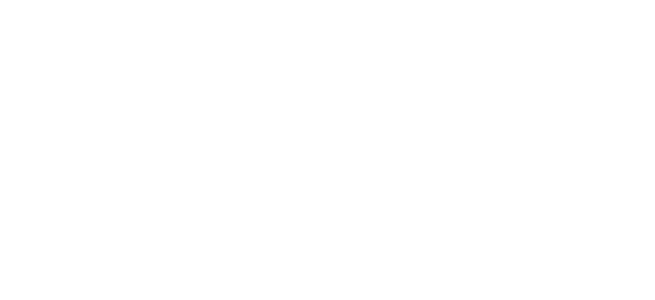
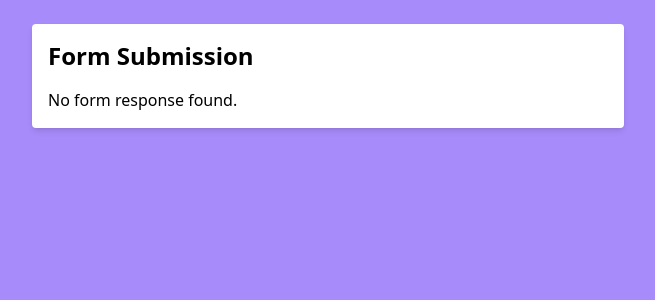
Before and after one commit to Vatsalkayastha/Shipmnts, a React (Vite) app in the folder Frontend/: page /submit in a window 1280 px wide. Before the commit this address had no page. Shown: the top 300 px of the page, without its empty margins (312-967 px from the left). Built offline with nearby package versions, Linux system fonts and the light colour scheme.

Commit message:
Preview and Submit Page

```diff
--- a/Frontend/src/App.jsx
+++ b/Frontend/src/App.jsx
@@ -2,6 +2,8 @@ import React from 'react'
 import { BrowserRouter as Router, Route, Routes } from "react-router-dom";
 import Home from "./pages/Home.jsx"
 import Form from './pages/Form.jsx';
+import FormPreview from './pages/FormPreview.jsx';
+import FormSubmit from './pages/FormSubmit.jsx';
 
 
 const App = () => {
@@ -10,6 +12,8 @@ const App = () => {
       <Routes>
         <Route path='/' element={<Home />} />
         <Route path='/form' element={<Form />} />
+        <Route path='/preview' element={<FormPreview />} />
+        <Route path='/submit' element={<FormSubmit />} />
       </Routes>
     </Router>
   )
--- a/Frontend/src/components/FormElementRender.jsx
+++ b/Frontend/src/components/FormElementRender.jsx
@@ -98,7 +98,7 @@ const FormElementRender = ({
           }}
         />
         <select
-          className="w-[20%] p-2 border rounded mb-2"
+          className="w-[23%] p-2 border rounded mb-2"
           value={inputType}
           onChange={handleInputChange}
         >
--- a/Frontend/src/pages/Form.jsx
+++ b/Frontend/src/pages/Form.jsx
@@ -1,13 +1,15 @@
 import React, { useState } from "react";
 import ElementSelector from "../components/ElementSelector.jsx";
 import FormElementRender from "../components/FormElementRender.jsx";
+import { useNavigate } from "react-router-dom";
+
 
 const Form = () => {
   const [formTitle, setFormTitle] = useState("");
   const [formDescription, setFormDescription] = useState("");
   const [formElements, setFormElements] = useState([]);
   const [errors, setErrors] = useState({});
-
+   const navigate = useNavigate();
   const addElement = () => {
     setFormElements([
       ...formElements,
@@ -55,15 +57,13 @@ const Form = () => {
          newErrors[element.id] = "This field is required.";
        }
      });
-    if (Object.keys(newErrors).length > 0) {
+     if (Object.keys(newErrors).length === 0) {
+       // Navigate to the preview page and pass form data through state
+       navigate("/preview", {
+         state: { formData: { formTitle, formDescription, formElements } },
+       });
+     } else {
        setErrors(newErrors);
-    } else {
-      // Submit form data
-      console.log("Form submitted:", {
-        formTitle,
-        formDescription,
-        formElements,
-      });
      }
   };
 
@@ -102,7 +102,7 @@ const Form = () => {
             type="submit"
             className="bg-green-500 text-white p-2 rounded mt-4"
           >
-            Submit
+            Preview
           </button>
         </form>
         <ElementSelector onAddElement={addElement} />
--- /dev/null
+++ b/Frontend/src/pages/FormPreview.jsx
@@ -0,0 +1,24 @@
+import React from "react";
+import { useLocation } from "react-router-dom";
+
+const FormPreview = () => {
+  const location = useLocation();
+  const formData = location.state.formData;
+  return (
+    <div className="bg-violet-400 min-h-[100vh]">
+      <div className="mx-auto p-6 w-[50vw] block">
+        <h2 className="text-3xl font-bold mb-4">{formData.formTitle}</h2>
+        <p className="mb-4">{formData.formDescription}</p>
+        {formData.formElements.map((element) => (
+          <div key={element.id} className="mb-4 bg-white p-4 rounded shadow-md">
+            <h3 className="text-xl font-semibold mb-2">{element.question}</h3>
+            {/* Render different types of elements here */}
+            <p>{element.answer}</p>
+          </div>
+        ))}
+      </div>
+    </div>
+  );
+};
+
+export default FormPreview;
--- /dev/null
+++ b/Frontend/src/pages/FormSubmit.jsx
@@ -0,0 +1,32 @@
+import React, { useState, useEffect } from "react";
+
+const FormSubmit = () => {
+  const [formData, setFormData] = useState(null);
+
+  useEffect(() => {
+    const storedData = localStorage.getItem("formResponse");
+    if (storedData) {
+      setFormData(JSON.parse(storedData));
+    }
+  }, []);
+
+  return (
+    <div className="bg-violet-400 min-h-[100vh]">
+      <div className="mx-auto p-6 w-[50vw] block">
+        <div className="bg-white p-4 rounded shadow-md mb-4">
+          <h2 className="text-2xl font-bold mb-4">Form Submission</h2>
+          {formData ? (
+            <div>
+              <p>Your response has been recorded. Thank you!</p>
+              <pre>{JSON.stringify(formData, null, 2)}</pre>
+            </div>
+          ) : (
+            <p>No form response found.</p>
+          )}
+        </div>
+      </div>
+    </div>
+  );
+};
+
+export default FormSubmit;
```
Lines whose indentation alone changed are shown as unchanged.
